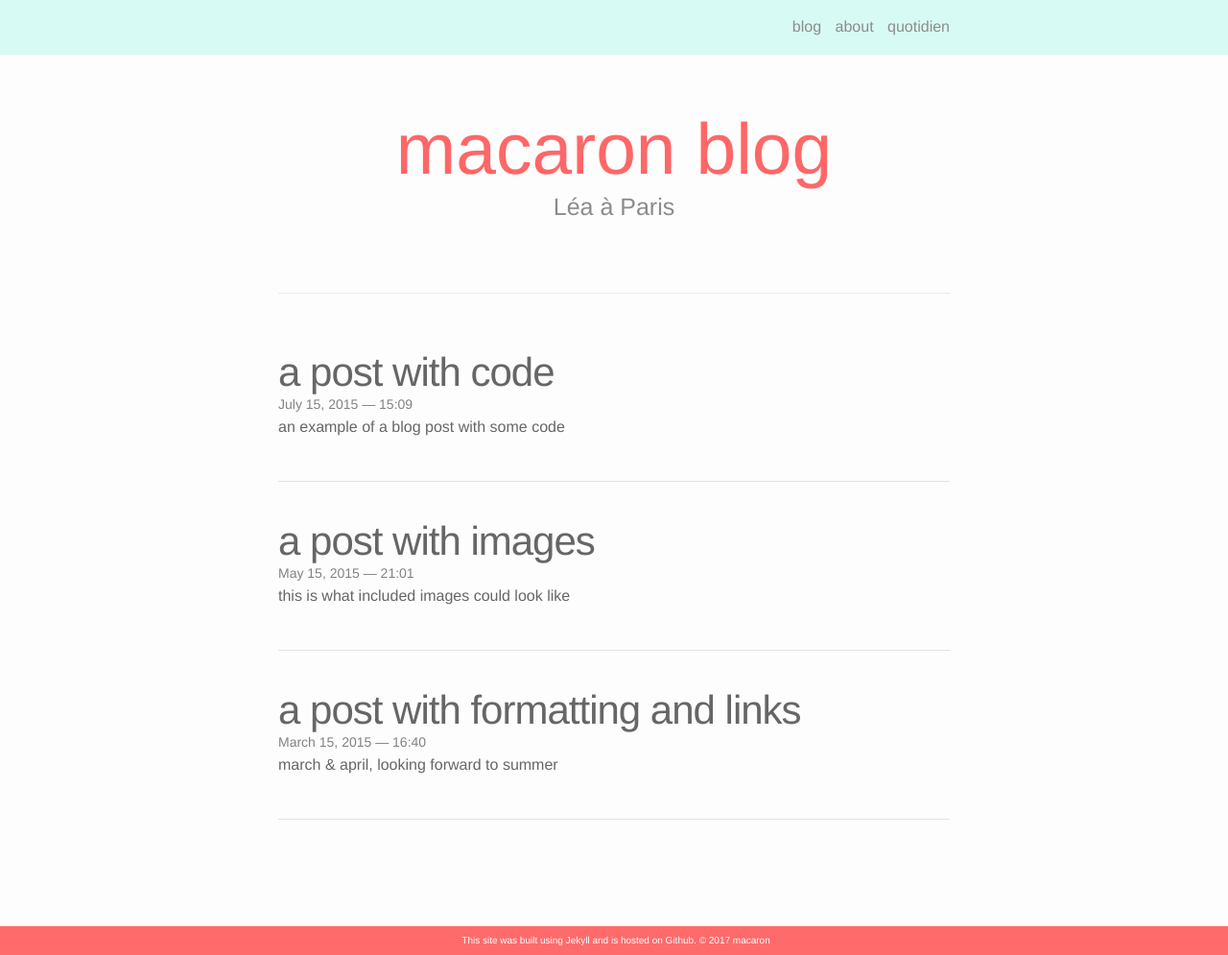
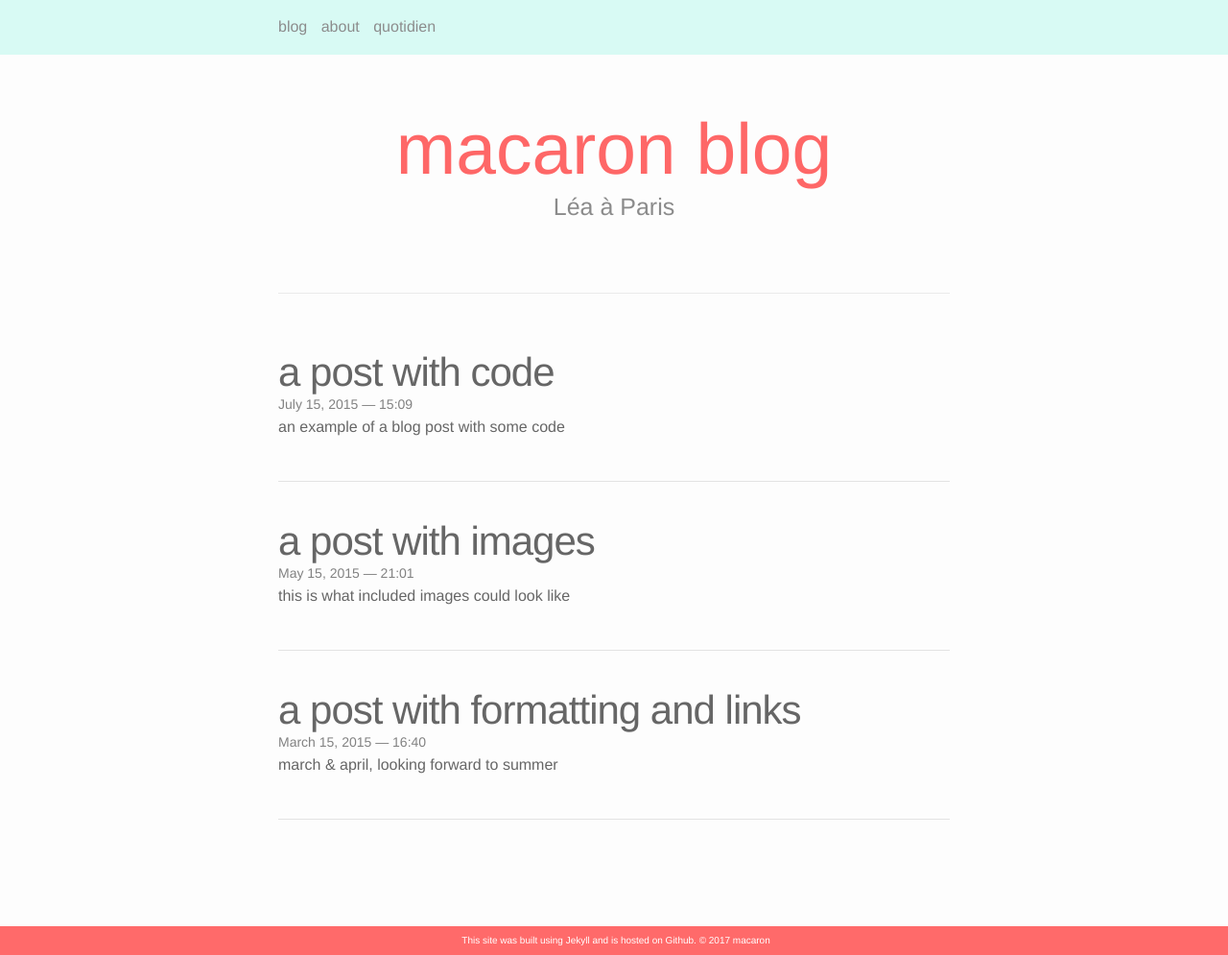
Before and after one commit to earlgreymacaron/earlgreymacaron-oldsitedraft, a Jekyll site: the page built from index.html, in a window 1280 px wide and 995 px high. Shown: the whole window at 96% size. Built offline with Jekyll 4.4.1, drawn with Linux system fonts in a browser that asks for light colours; nearby versions of some CDN libraries; the list of posts is cut into pages by our own code.

Commit message:
Update _layout.scss

```diff
--- a/_sass/_layout.scss
+++ b/_sass/_layout.scss
@@ -25,7 +25,7 @@ color: $red;
     }
 }
 .site-nav {
-float: right;
+float: center;
 line-height: $nav-height;
 .page-link{
 line-height: $base-line-height;
```
